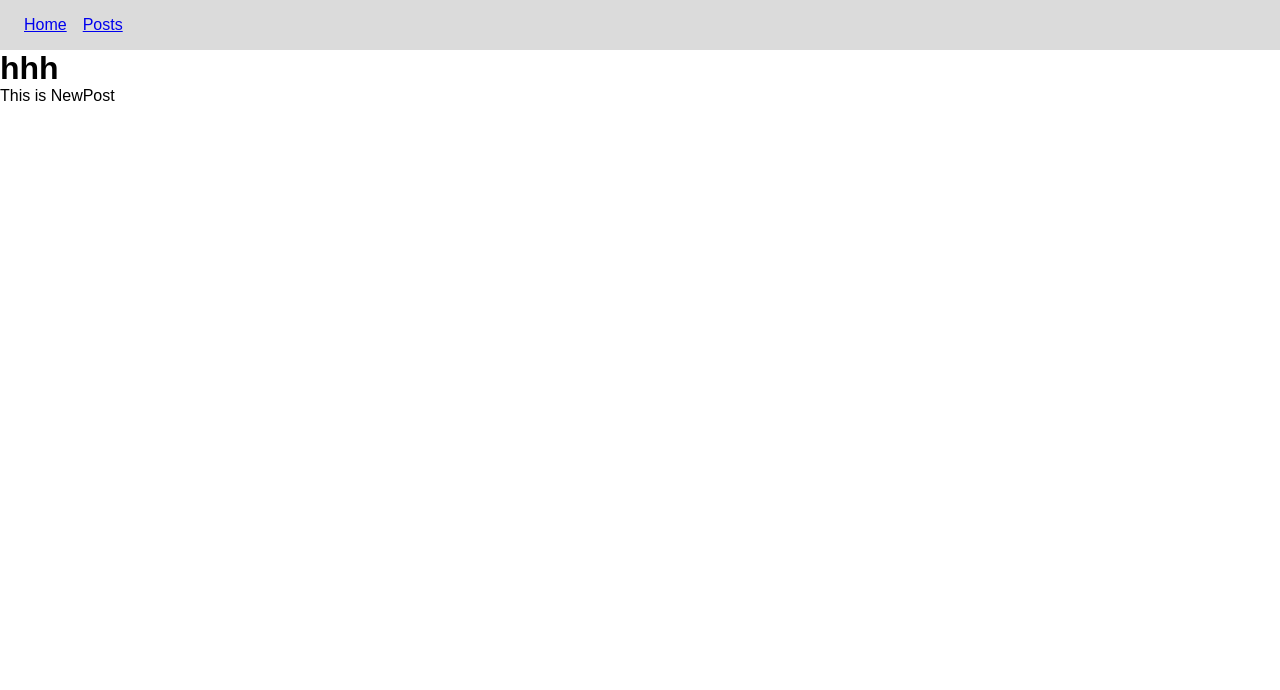
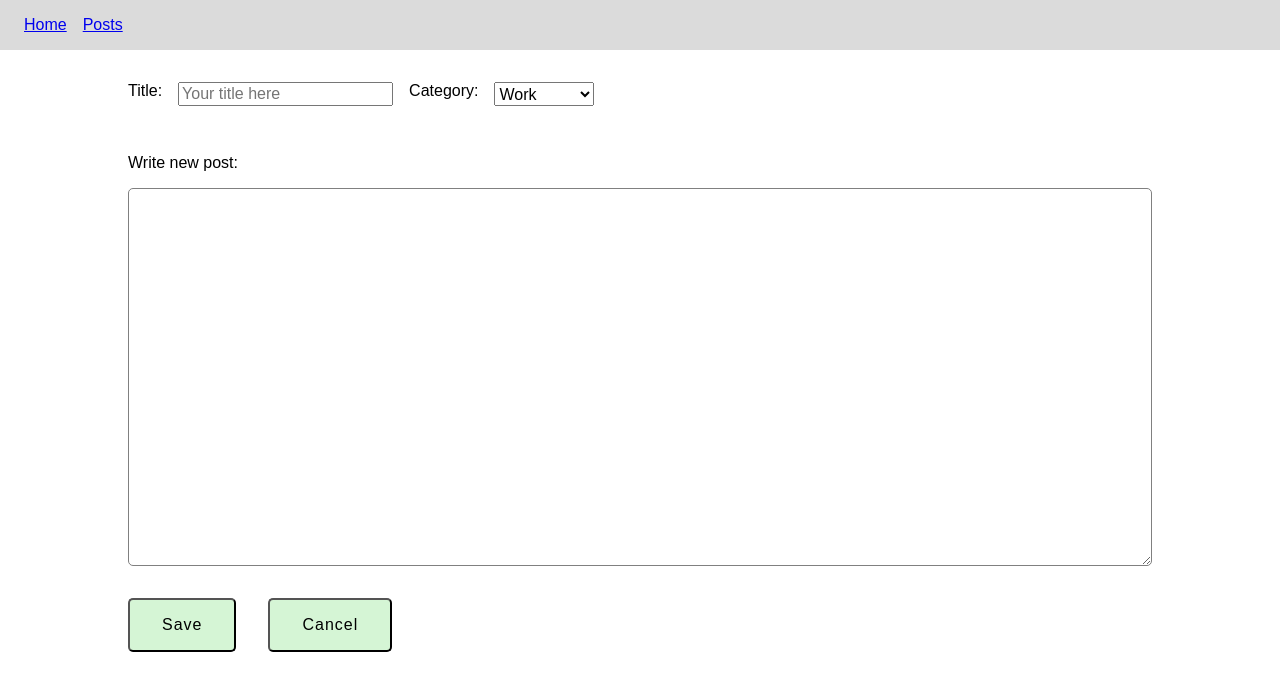
Before and after one commit to antonijak/1.6.-Blog-App---Redux-and-Router, a React (Create React App) app: page /posts/newpost in a window 1280 px wide. Shown: the top 690 px of the page. Built offline with nearby package versions, Linux system fonts and the light colour scheme.

Commit message:
Add post page added

```diff
--- a/src/components/AddPostBtn.css
+++ b/src/components/Button.css
@@ -1,7 +1,14 @@
-#add-post-btn {
+.main-button {
   padding: 1rem 2rem;
   border-radius: 5px;
   font-size: 1rem;
   letter-spacing: 1px;
   background: rgb(213, 245, 213);
 }
+
+#back-to-posts {
+  padding: 1rem 1.5rem;
+}
+
+#delete-post {
+}
--- a/src/components/AddPostBtn.js
+++ b/src/components/Button.js
@@ -1,11 +1,11 @@
 import React from "react";
 import PropTypes from "prop-types";
-import "./AddPostBtn.css";
+import "./Button.css";
 
 const AddPostBtn = props => {
   return (
-    <button id="add-post-btn" onClick={props.addNewPost}>
-      ADD POST
+    <button className="main-button" id={props.id} onClick={props.handleClick}>
+      {props.title}
     </button>
   );
 };
--- /dev/null
+++ b/src/components/NewPost.css
@@ -0,0 +1,52 @@
+.add-new-post {
+  width: 80%;
+  margin: auto;
+  display: flex;
+  flex-wrap: wrap;
+}
+.title-and-category {
+  width: 100%;
+  margin: 2rem 0;
+  display: flex;
+  flex-wrap: wrap;
+}
+
+.textarea-container {
+  width: 100%;
+  display: flex;
+  flex-direction: column;
+  margin-bottom: 2rem;
+}
+
+.new-post-text-label {
+  width: 100%;
+  padding: 1rem 0;
+}
+
+#new-post-title {
+  margin: 0 1rem;
+  font-size: 1rem;
+}
+#select-category-label {
+}
+
+#select-category {
+  font-size: 1rem;
+  margin: 0 1rem;
+}
+
+#new-post-text {
+  font-size: 1rem;
+  padding: 0.5rem;
+  border-radius: 5px;
+  border-color: gray;
+  outline: none;
+}
+
+.new-post-buttons-container {
+  width: 100%;
+}
+
+#save-new-post {
+  margin-right: 2rem;
+}
--- a/src/components/NewPost.js
+++ b/src/components/NewPost.js
@@ -1,11 +1,52 @@
 import React from "react";
-import { BrowserRouter as Router, Route } from "react-router-dom";
+import { Link } from "react-router-dom";
+import Button from "./Button";
+import "./NewPost.css";
 
-const NewPost = () => {
+const NewPost = props => {
   return (
-    <div>
-      <h1>hhh</h1>
-      This is NewPost
+    <div className="add-new-post">
+      <div className="title-and-category">
+        <label htmlFor="new-post-title">Title:</label>
+        <input
+          type="text"
+          id="new-post-title"
+          placeholder="Your title here"
+          value={props.value}
+          onChange={e => {
+            props.handleChange(e);
+          }}
+        />
+        <label htmlFor="select-category" id="select-category-label">
+          Category:
+        </label>
+        <select
+          id="select-category"
+          onChange={e => {
+            props.handleChange(e);
+          }}
+        >
+          <option>Work</option>
+          <option>Speech</option>
+          <option>Recreation</option>
+          <option>Sport</option>
+        </select>
+      </div>
+      <div className="textarea-container">
+        <label htmlFor="new-post-text" className="new-post-text-label">
+          Write new post:
+        </label>
+        <textarea id="new-post-text" rows="20" />
+      </div>
+      <div className="new-post-buttons-container">
+        <Link to="/posts">
+          <Button title="Save" id="save-new-post" />
+        </Link>
+
+        <Link to="/posts">
+          <Button title="Cancel" id="cancel-new-post" />
+        </Link>
+      </div>
     </div>
   );
 };
--- /dev/null
+++ b/src/components/PostPreview.css
@@ -0,0 +1,27 @@
+.post-preview {
+  padding: 1rem;
+  display: flex;
+  flex-wrap: wrap;
+  justify-content: space-between;
+  width: 80%;
+  margin: auto;
+}
+
+.post-title {
+  padding: 1rem 0;
+  width: 50%;
+}
+
+.post-category {
+  color: gray;
+  padding: 1rem 0;
+  width: 50%;
+  text-align: right;
+}
+
+.buttons-container {
+  width: 100%;
+  display: flex;
+  justify-content: space-between;
+  margin: 2rem 0;
+}
--- a/src/components/PostPreview.js
+++ b/src/components/PostPreview.js
@@ -1,8 +1,27 @@
 import React from "react";
+import { Link } from "react-router-dom";
+import Button from "./Button";
+import "./PostPreview.css";
 
 const PostPreview = props => {
   console.log(props);
-  return <div>this is prewiew</div>;
+  return (
+    <div className="post-preview">
+      <div className="buttons-container">
+        <Link to="/posts">
+          <Button title="Back to Posts" id="back-to-posts" />
+        </Link>
+        <Link to="/posts">
+          <Button title="Delete Post" id="delete-post" />
+        </Link>
+      </div>
+      <h1 className="post-title">{props.location.state.title}</h1>
+      <span className="post-category">
+        Category: {props.location.state.category}
+      </span>
+      <p className="post-text">{props.location.state.text}</p>
+    </div>
+  );
 };
 
 export default PostPreview;
--- a/src/components/Posts.js
+++ b/src/components/Posts.js
@@ -1,5 +1,5 @@
 import React, { Component } from "react";
-import AddPostBtn from "./AddPostBtn";
+import Button from "./Button";
 import PostItem from "./PostItem";
 import NewPost from "./NewPost";
 import { BrowserRouter as Router, Route, Link } from "react-router-dom";
@@ -14,12 +14,16 @@ class Posts extends Component {
       {
         title: "My day in Integrify",
         category: "Work",
-        id: require("uuid/v4")
+        id: require("uuid/v4"),
+        text:
+          "Lorem Ipsum is simply dummy text of the printing and typesetting industry. Lorem Ipsum has been the industry's standard dummy text ever since the 1500s, when an unknown printer took a galley of type and scrambled it to make a type specimen book. It has survived not only five centuries, but also the leap into electronic typesetting, remaining essentially unchanged. It was popularised in the 1960s with the release of Letraset sheets containing Lorem Ipsum passages, and more recently with desktop publishing software like Aldus PageMaker including versions of Lorem Ipsum."
       },
       {
         title: "My talk at React Meetup",
         category: "Speech",
-        id: require("uuid/v4")
+        id: require("uuid/v4"),
+        text:
+          "It is a long established fact that a reader will be distracted by the readable content of a page when looking at its layout. The point of using Lorem Ipsum is that it has a more-or-less normal distribution of letters, as opposed to using 'Content here, content here', making it look like readable English. Many desktop publishing packages and web page editors now use Lorem Ipsum as their default model text, and a search for 'lorem ipsum' will uncover many web sites still in their infancy. Various versions have evolved over the years, sometimes by accident, sometimes on purpose (injected humour and the like)."
       }
     ]
   };
@@ -27,12 +31,19 @@ class Posts extends Component {
     return (
       <div className="home">
         <Link to="/posts/newpost">
-          <AddPostBtn />
+          <Button title="ADD POST" />
         </Link>
 
         {this.state.posts.map((post, i) => (
           <Link
-            to={"/posts/" + post.id}
+            to={{
+              pathname: "/posts/" + post.id,
+              state: {
+                title: post.title,
+                text: post.text,
+                category: post.category
+              }
+            }}
             className="post-item-container"
             key={i + "key"}
           >
```
Also changed, not shown: 1 other file (tests, documents, lock files or other folders).
